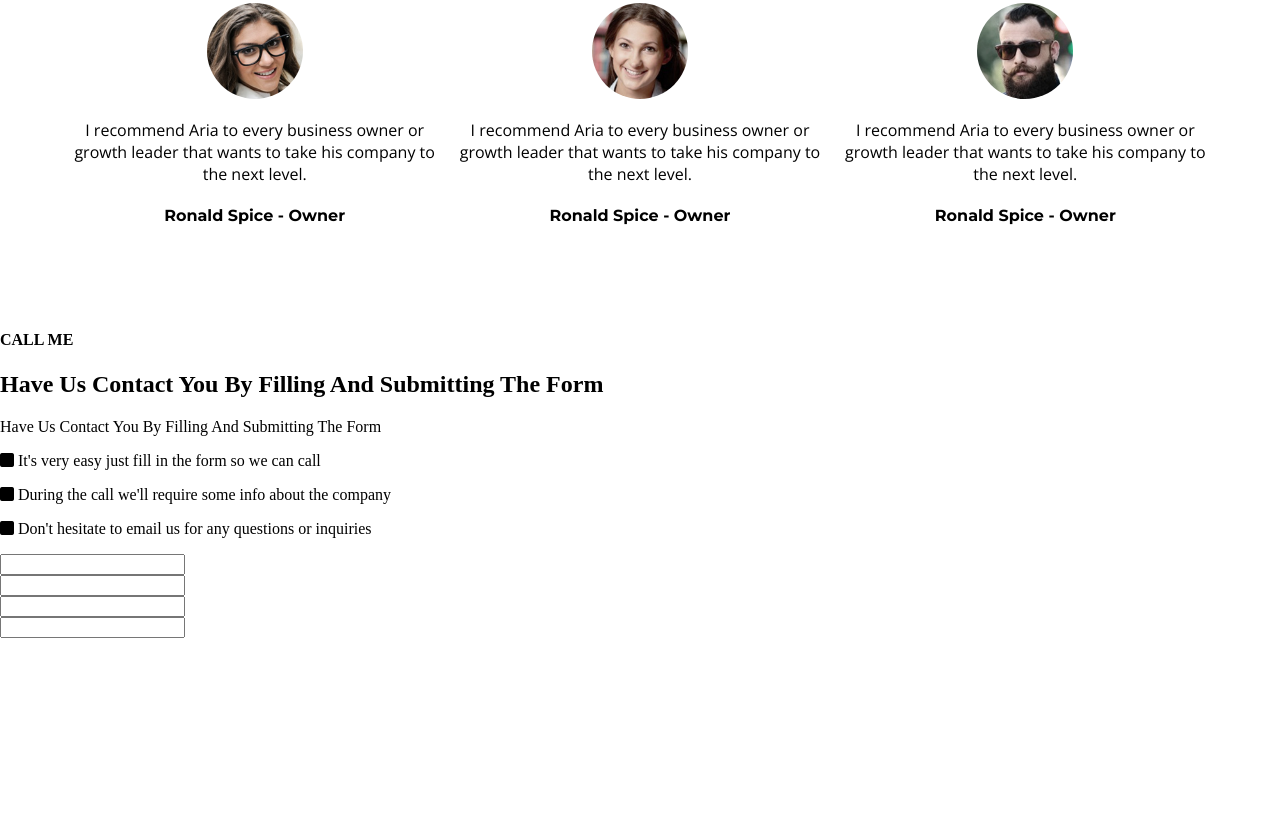
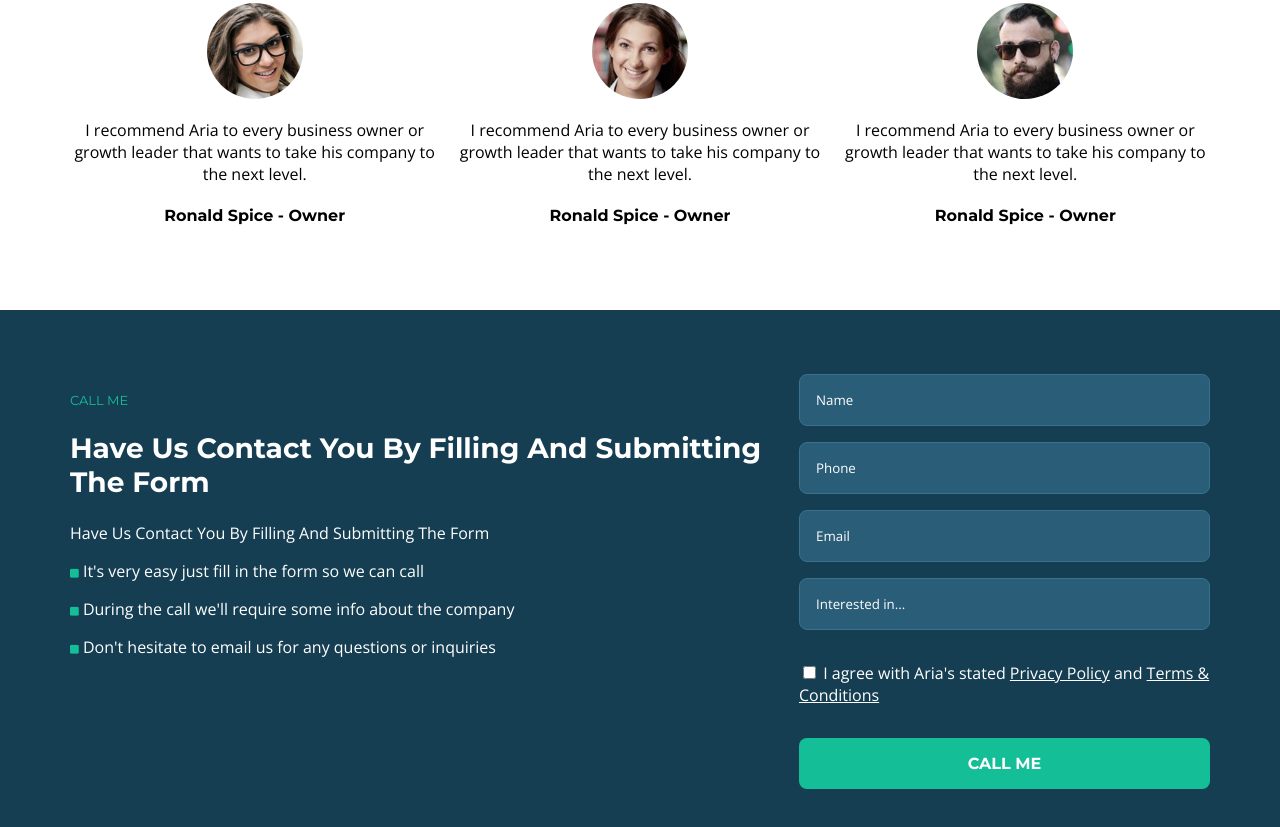
Before and after one commit to ElcanQuliyev/Aria-template, a plain HTML site: page index.html in a window 1280 px wide. Shown: the part 2944-3771 px from the top of the page. Before the commit the page ends 3582 px from the top, so only its background shows below. Drawn offline with nearby package versions, Linux system fonts and the light colour scheme.

Commit message:
Call me fixed

```diff
--- a/Css/main.css
+++ b/Css/main.css
@@ -359,9 +359,11 @@ section#services {
 /* Testimonials start */
 section#testimonial {
   padding: 64px 0px;
+
   div.testtext {
     text-align: center;
     margin-bottom: 32px;
+
     h2 {
       font-size: 28px;
       font-family: 'Montserrat', sans-serif;
@@ -381,8 +383,10 @@ section#testimonial {
     display: flex;
     gap: 16px;
     justify-content: center;
+
     div.card {
       text-align: center;
+
       img {
         border-radius: 50%;
         width: 96px;
@@ -405,3 +409,76 @@ section#testimonial {
 }
 
 /* Testimonials end */
+
+/* Call Me start */
+section#callme {
+  padding: 64px 0px;
+  background-color: #153e52;
+
+  div.flex {
+    display: flex;
+    gap: 32px;
+    font-family: 'Montserrat', sans-serif;
+    div.left {
+      color: white;
+      h4 {
+        color: #14bf98;
+        font-size: 13px;
+        font-weight: 400;
+      }
+
+      h2 {
+        font-size: 28px;
+        font-weight: 700;
+      }
+
+      p {
+         font-size: 16px;
+        font-weight: 400;
+        font-family: 'Open Sans', sans-serif;
+      }
+      i{
+        font-size: 10px;
+        color: #14bf98;
+      }
+    }
+
+    div.right {
+      display: flex;
+      flex-direction: column;
+      gap: 16px;
+
+      input {
+        padding: 16px;
+        border-radius: 8px;
+        background-color: #2a5d77;
+        border: 1px solid #39728f;
+        font-family: 'Open Sans', sans-serif;
+      }
+      input::placeholder{
+        color: white;
+      }
+      p {
+        font-family: 'Open Sans', sans-serif;
+        color: white;
+        a{
+          text-decoration: underline;
+          color: white;
+        }
+      }
+
+      a.call {
+        display: inline-block;
+        color: white;
+        text-decoration: none;
+        padding: 16px 8px;
+        background-color: #14bf98;
+        border-radius: 8px;
+        text-align: center;
+        font-weight: 700;
+      }
+    }
+  }
+}
+
+/* Call Me end */
--- a/index.html
+++ b/index.html
@@ -164,7 +164,8 @@
   <section id="testimonial" class="container">
     <div class="testtext">
       <h2>Read Our Customer Testimonials</h2>
-      <p>Our clients are our partners and we can not imagine a better <br>future for our company without helping them reach
+      <p>Our clients are our partners and we can not imagine a better <br>future for our company without helping them
+        reach
         their objectives</p>
     </div>
     <div class="cards">
@@ -190,6 +191,7 @@
 
   </section>
   <section id="callme">
+    <div class="flex container">
       <div class="left">
         <h4>CALL ME</h4>
         <h2>Have Us Contact You By Filling And Submitting The Form</h2>
@@ -199,13 +201,14 @@
         <p><i class="fa-solid fa-square"></i> Don't hesitate to email us for any questions or inquiries</p>
       </div>
       <div class="right">
-      <input type="text">
-      <br>
-      <input type="tel">
-      <br>
-      <input type="email">
-      <br>
-      <input type="text">
+        <input type="text" placeholder="Name">
+        <input type="tel" placeholder="Phone">
+        <input type="email" placeholder="Email">
+        <input type="text" placeholder="Interested in...">
+        <p><input type="checkbox"> I agree with Aria's stated <a href="#">Privacy Policy</a> and <a href="#">Terms &
+            Conditions</a></p>
+        <a href="#" class="call">CALL ME</a>
+      </div>
     </div>
   </section>
   <section></section>
```
Lines whose indentation alone changed are shown as unchanged.
